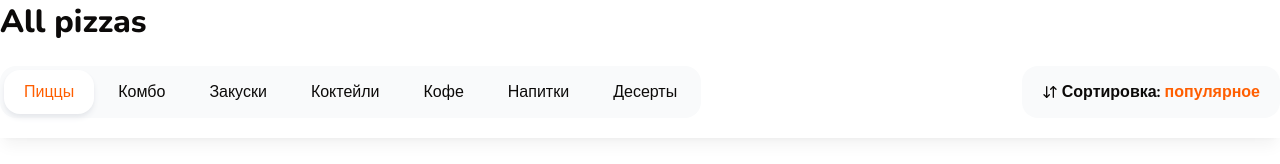
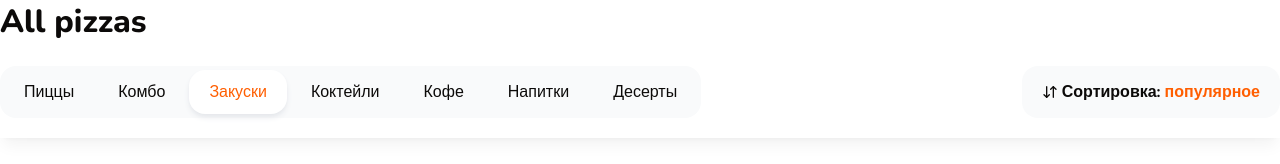
Before and after one commit to Tenebran/Next-Dodo, a Next.js app in the folder next-dodo/: page / in a window 1280 px wide. Shown: the part 152-316 px from the top of the page. Built offline with nearby package versions, Linux system fonts and the light colour scheme.

Commit message:
feat: add Zustand store for category state management and integrate with category list and products group components

```diff
--- a/next-dodo/app/page.tsx
+++ b/next-dodo/app/page.tsx
@@ -68,7 +68,7 @@
                     items: [{ price: 5.5 }],
                   },
                 ]}
-                categoryId={0}
+                categoryId={1}
               />
               <ProductsGroupList
                 title={'Комбо'}
@@ -122,8 +122,8 @@
                     items: [{ price: 5.5 }],
                   },
                 ]}
-                categoryId={0}
-              />{' '}
+                categoryId={2}
+              />
               <ProductsGroupList
                 title={'Завтраки'}
                 items={[
@@ -176,7 +176,7 @@
                     items: [{ price: 5.5 }],
                   },
                 ]}
-                categoryId={0}
+                categoryId={3}
               />
             </div>
           </div>
--- a/next-dodo/components/shared/categories.tsx
+++ b/next-dodo/components/shared/categories.tsx
@@ -1,25 +1,40 @@
+'use client';
+
 import { cn } from '@/lib/utils';
+import { useCategoryStore } from '@/store/category';
 import React from 'react';
 
 interface Props {
   clasName: string;
 }
 
-const cats = ['Пиццы', 'Комбо', 'Закуски', 'Коктейли', 'Кофе', 'Напитки', 'Десерты'];
-const activeIndex = 0;
+const cats = [
+  { id: 1, name: 'Пиццы' },
+  { id: 2, name: 'Комбо' },
+  { id: 3, name: 'Закуски' },
+  { id: 4, name: 'Коктейли' },
+  { id: 5, name: 'Кофе' },
+  { id: 6, name: 'Напитки' },
+  { id: 7, name: 'Десерты' },
+];
 
 export const Categories: React.FC<Props> = ({ clasName }) => {
+  const categoryActiveId = useCategoryStore((state) => state.activeId);
+
+  console.log('categoryActiveId', categoryActiveId);
+
   return (
     <div className={cn('inline-flex gap-1 bg-gray-50 p-1 rounded-2xl', clasName)}>
-      {cats.map((cat, index) => {
+      {cats.map(({ name, id }) => {
         return (
           <a
             className={cn(
               'flex items-center, font-bold, h-11 rounded-2xl px-5',
-              activeIndex === index && 'bg-white shadow-md shadow-gray-200 text-primary'
+              categoryActiveId === id && 'bg-white shadow-md shadow-gray-200 text-primary'
             )}
-            key={index}>
-            <button>{cat}</button>
+            key={id}
+            href={`/#${name}`}>
+            <button>{name}</button>
           </a>
         );
       })}
--- a/next-dodo/components/shared/products-group-list.tsx
+++ b/next-dodo/components/shared/products-group-list.tsx
@@ -5,6 +5,7 @@
 import { useIntersection } from 'react-use';
 import { Title } from './title';
 import { ProductCard } from './product-card';
+import { useCategoryStore } from '@/store/category';
 
 interface Props {
   title: string;
@@ -22,16 +23,17 @@
   categoryId,
 }) => {
   const itersectionRef = useRef<HTMLDivElement | null>(null);
-
+  const serActiveCategoryId = useCategoryStore((state) => state.setActiveId);
   const intersection = useIntersection(itersectionRef as React.RefObject<HTMLDivElement>, {
     threshold: 0.4,
   });
 
   useEffect(() => {
     if (intersection?.isIntersecting) {
-      console.log(title, categoryId);
+      console.log('HELLO', categoryId);
+      serActiveCategoryId(categoryId);
     }
-  }, [categoryId, intersection?.isIntersecting, title]);
+  }, [categoryId, intersection?.isIntersecting, serActiveCategoryId]);
 
   return (
     <div className={cn('', className)} id={title} ref={itersectionRef}>
--- /dev/null
+++ b/next-dodo/store/category.ts
@@ -0,0 +1,11 @@
+import { create } from 'zustand';
+
+interface State {
+  activeId: number;
+  setActiveId: (activedId: number) => void;
+}
+
+export const useCategoryStore = create<State>()((set) => ({
+  activeId: 1,
+  setActiveId: (activeId: number) => set({ activeId }),
+}));
```
